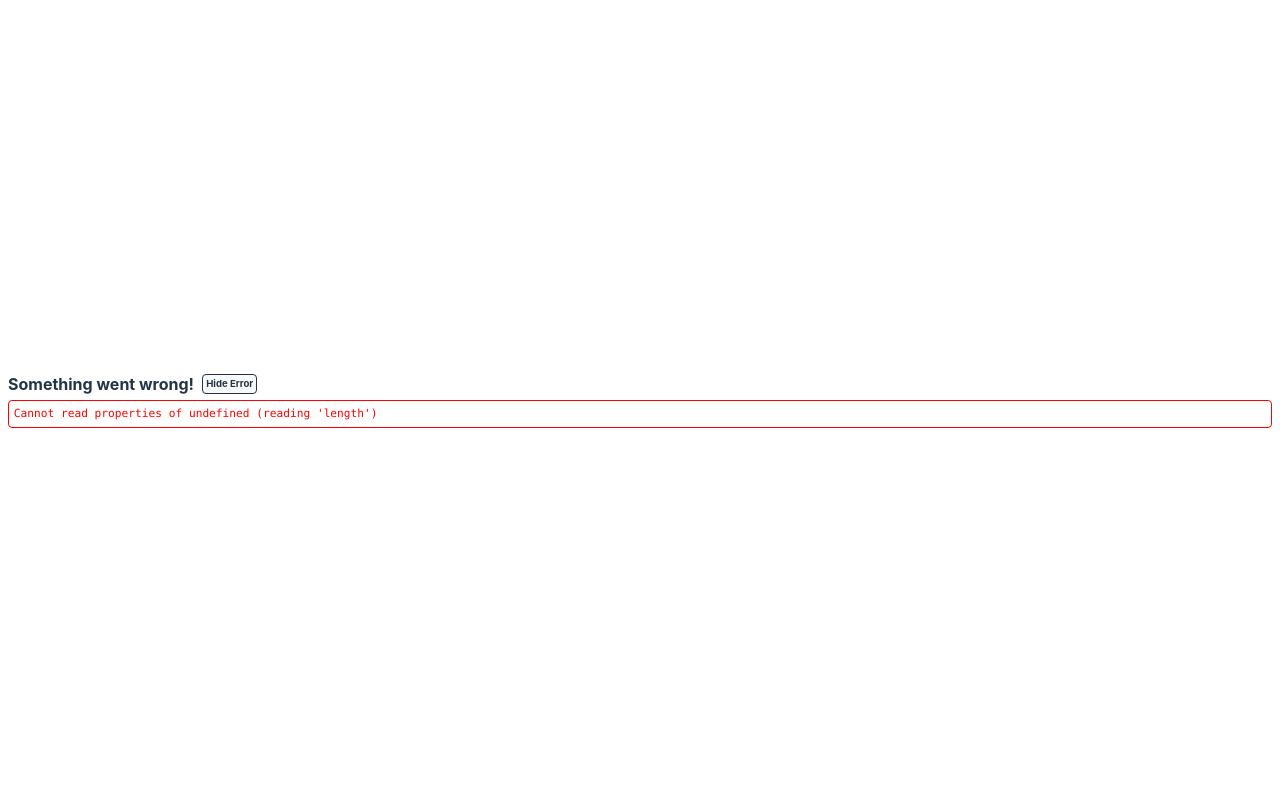
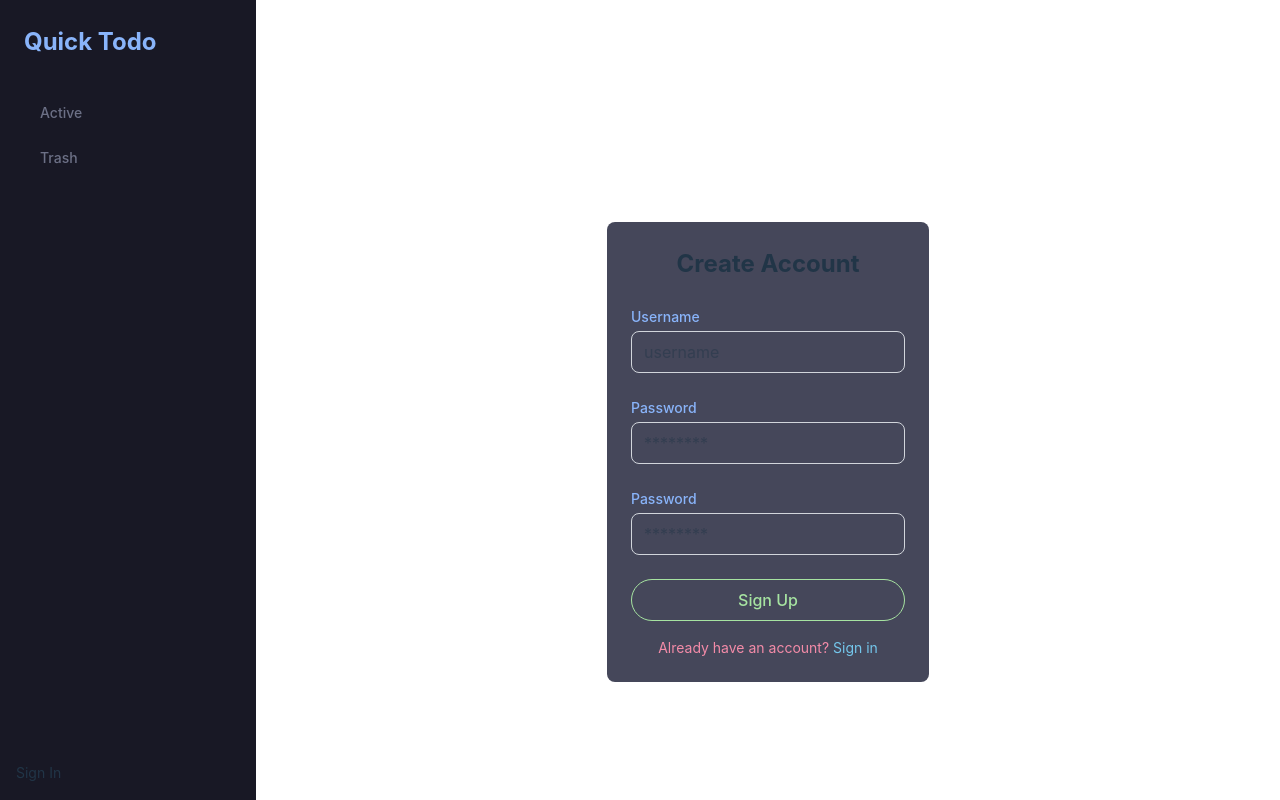
Before and after one commit to Adogeon/quick-todo, a React (Vite) app: page /signup in a window 1280 px wide. Built offline with nearby package versions, Linux system fonts and the light colour scheme.

Commit message:
Update route to fit new task context update

```diff
--- a/src/component/Layout/Tabs.tsx
+++ b/src/component/Layout/Tabs.tsx
@@ -4,8 +4,8 @@ import { useTodos } from '#/context/taskContext'
 const Tabs = () => {
   const location = useRouterState({ select: (state) => state.location })
   const currentPath = location.pathname
-  const { tasks, trash } = useTodos()
-  const activeCount = tasks.length
+  const { active, trash } = useTodos()
+  const activeCount = active.length
   const trashCount = trash.length
 
   return (
--- a/src/routes/index.tsx
+++ b/src/routes/index.tsx
@@ -1,9 +1,8 @@
 import { createFileRoute } from '@tanstack/react-router'
 import { useTodos } from '#/context/taskContext'
+import { useAuth } from '#/context/authContext'
 import TaskInput from '#/component/Tasks/TaskInput'
 import { ActiveTaskList } from '#/component/Tasks/TaskList'
-import { useEffect } from 'react'
-import { taskDb } from '#/services/localdb'
 
 export const Route = createFileRoute('/')({
   loader: async () => {
@@ -26,19 +25,17 @@ export const Route = createFileRoute('/')({
 })
 
 function ActiveView() {
-  const { tasks, loadActive, addTodo, toggleTodo, deleteTodo } = useTodos()
-
-  useEffect(() => {
-    loadActive()
-    ;() => {
-      taskDb.close()
-    }
-  }, [])
+  const { active, loadFromLocal, addTodo, toggleTodo, deleteTodo } = useTodos()
+  const { isLogin } = useAuth()
 
   return (
     <>
       <TaskInput addTodo={addTodo} />
-      <ActiveTaskList tasks={tasks} onDelete={deleteTodo} onDone={toggleTodo} />
+      <ActiveTaskList
+        tasks={active}
+        onDelete={deleteTodo}
+        onDone={toggleTodo}
+      />
     </>
   )
 }
--- a/src/routes/trash.tsx
+++ b/src/routes/trash.tsx
@@ -9,14 +9,7 @@ export const Route = createFileRoute('/trash')({
 })
 
 function RouteComponent() {
-  const { trash, loadTrash, restoreTodo, permanentDelete } = useTodos()
-
-  useEffect(() => {
-    loadTrash()
-    return () => {
-      taskDb.close()
-    }
-  }, [])
+  const { trash, restoreTodo, permanentDelete } = useTodos()
 
   return (
     <>
```
